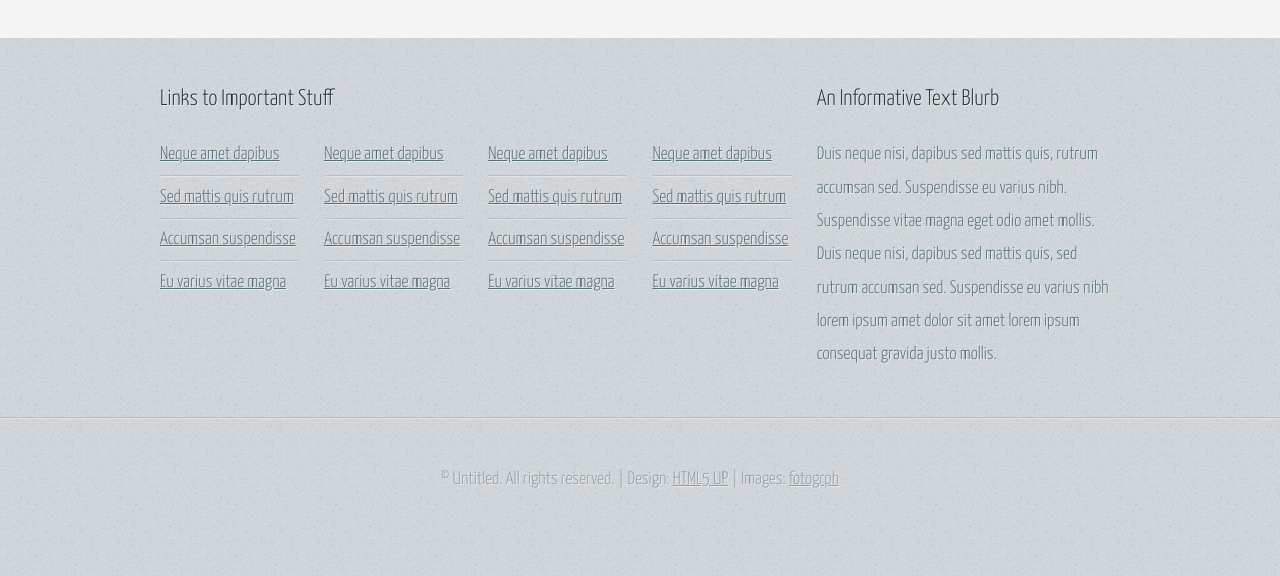
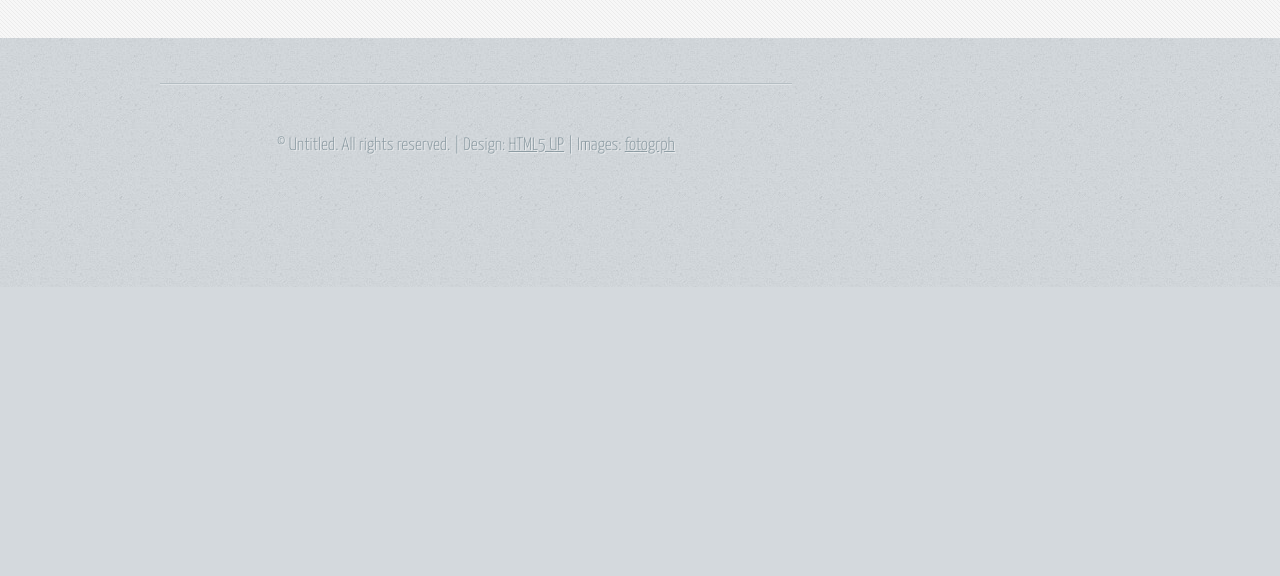
Before and after one commit to Delta-Upsilon-UO/delta-upsilon-uo.github.io, a plain HTML site: page recruit.html in a window 1280 px wide. Shown: the part 902-1478 px from the top of the page. After the commit the page ends 1189 px from the top, so only its background shows below. Drawn offline with Linux system fonts and the light colour scheme.

Commit message:
Update recruit.html

```diff
--- a/recruit.html
+++ b/recruit.html
@@ -79,64 +79,10 @@
 						<div class="8u">
 
 							<!-- Links -->
-								<section>
-									<h2>Links to Important Stuff</h2>
-									<div>
-										<div class="row">
-											<div class="3u">
-												<ul class="link-list last-child">
-													<li><a href="#">Neque amet dapibus</a></li>
-													<li><a href="#">Sed mattis quis rutrum</a></li>
-													<li><a href="#">Accumsan suspendisse</a></li>
-													<li><a href="#">Eu varius vitae magna</a></li>
-												</ul>
-											</div>
-											<div class="3u">
-												<ul class="link-list last-child">
-													<li><a href="#">Neque amet dapibus</a></li>
-													<li><a href="#">Sed mattis quis rutrum</a></li>
-													<li><a href="#">Accumsan suspendisse</a></li>
-													<li><a href="#">Eu varius vitae magna</a></li>
-												</ul>
-											</div>
-											<div class="3u">
-												<ul class="link-list last-child">
-													<li><a href="#">Neque amet dapibus</a></li>
-													<li><a href="#">Sed mattis quis rutrum</a></li>
-													<li><a href="#">Accumsan suspendisse</a></li>
-													<li><a href="#">Eu varius vitae magna</a></li>
-												</ul>
-											</div>
-											<div class="3u">
-												<ul class="link-list last-child">
-													<li><a href="#">Neque amet dapibus</a></li>
-													<li><a href="#">Sed mattis quis rutrum</a></li>
-													<li><a href="#">Accumsan suspendisse</a></li>
-													<li><a href="#">Eu varius vitae magna</a></li>
-												</ul>
-											</div>
-										</div>
-									</div>
-								</section>
 
-						</div>
-						<div class="4u">
 
 							<!-- Blurb -->
-								<section>
-									<h2>An Informative Text Blurb</h2>
-									<p>
-										Duis neque nisi, dapibus sed mattis quis, rutrum accumsan sed. Suspendisse eu
-										varius nibh. Suspendisse vitae magna eget odio amet mollis. Duis neque nisi,
-										dapibus sed mattis quis, sed rutrum accumsan sed. Suspendisse eu varius nibh
-										lorem ipsum amet dolor sit amet lorem ipsum consequat gravida justo mollis.
-									</p>
-								</section>
 
-						</div>
-					</div>
-				</footer>
-			</div>
 
 		<!-- Copyright -->
 			<div id="copyright">
```
